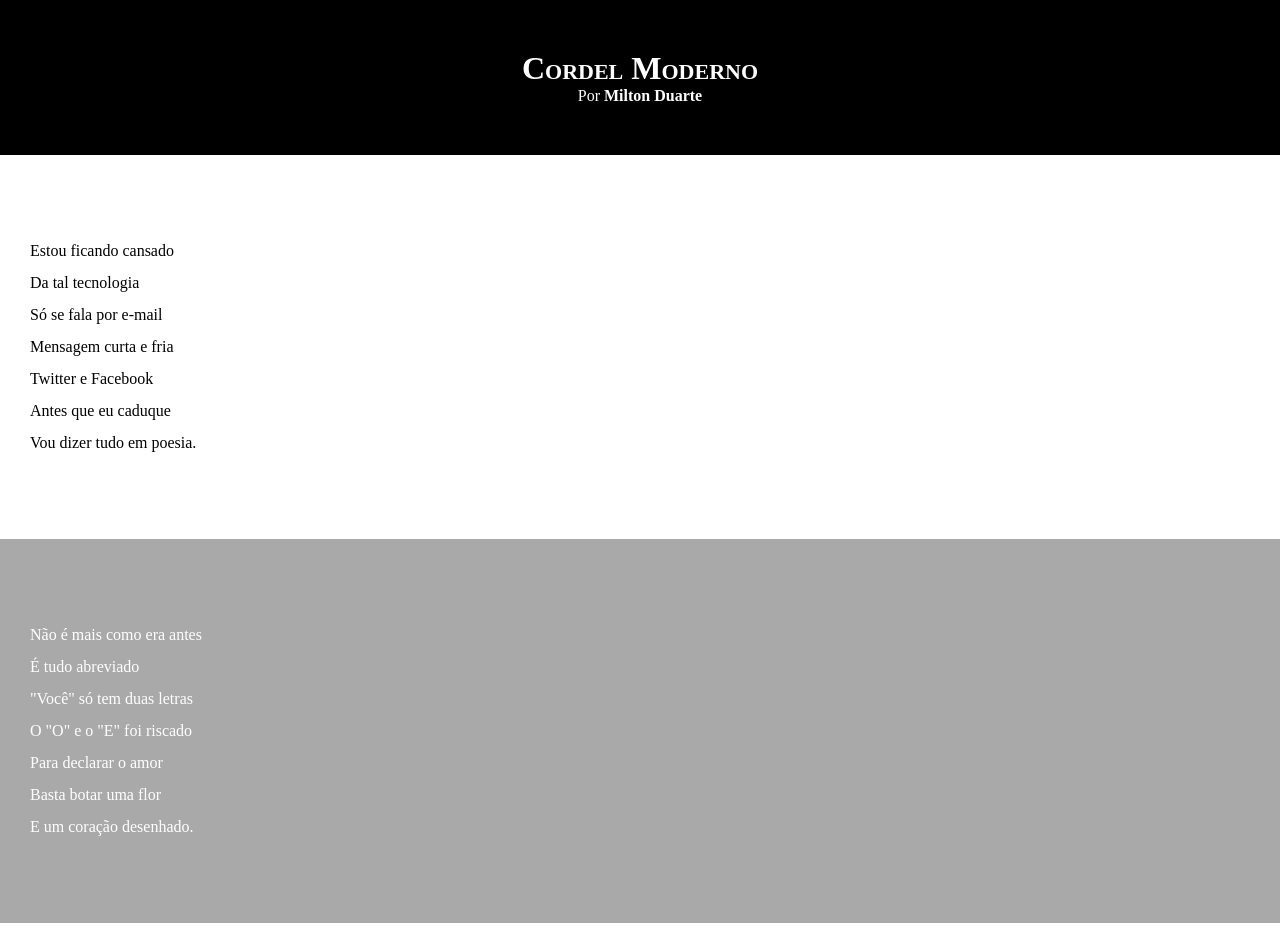
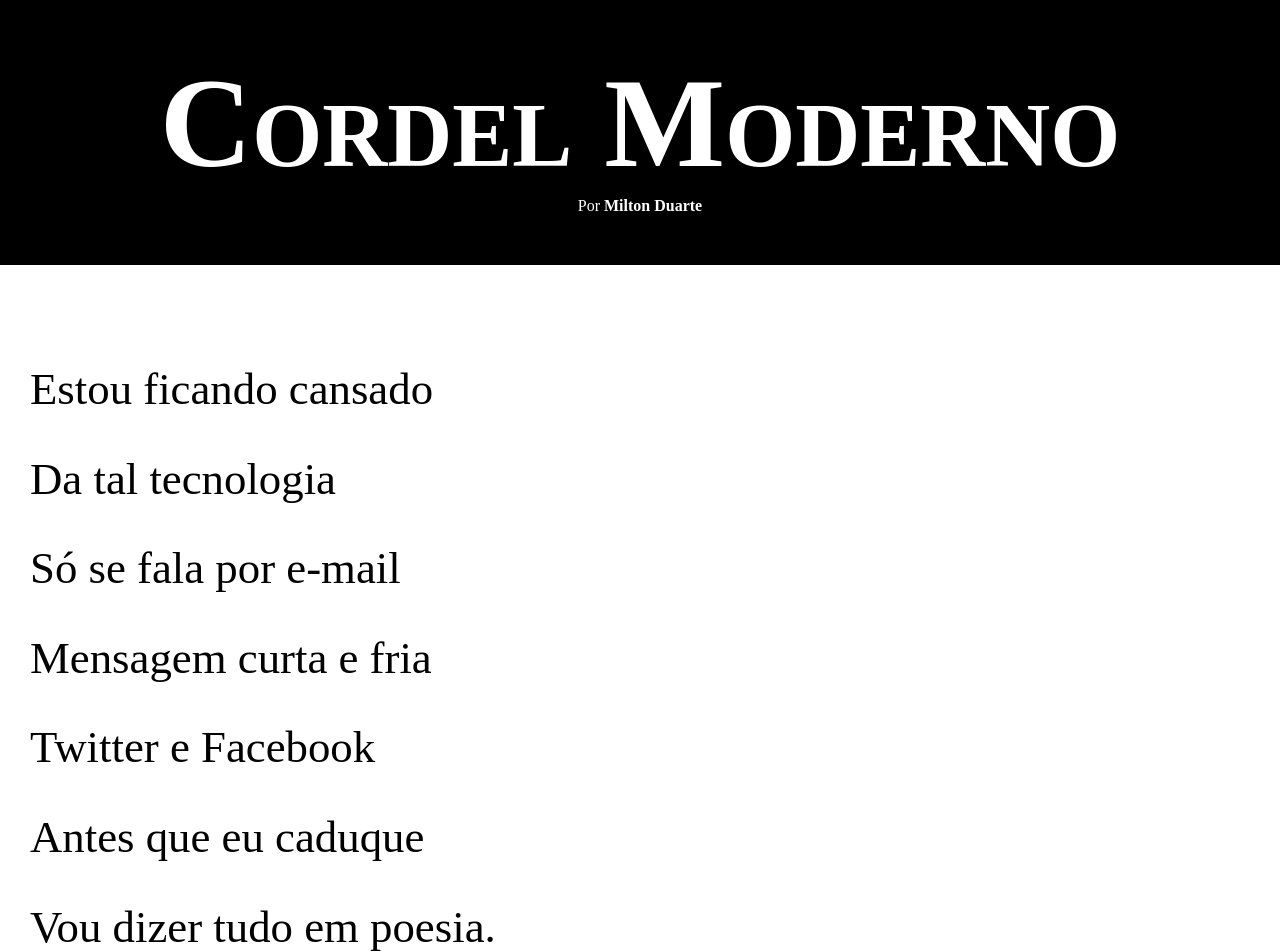
Before and after one commit to GuhFull/HTML5-CSS3, a plain HTML site: page Desafios/Desafio 12/index.html in a window 1280 px wide. Shown: the top 951 px of the page. Drawn offline with Linux system fonts and the light colour scheme.

Commit message:
atualizei o projeto

```diff
--- a/Desafios/Desafio 12/estilo/style.css
+++ b/Desafios/Desafio 12/estilo/style.css
@@ -1,4 +1,16 @@
 @charset "UTF-8";
+
+
+@import url('https://fonts.googleapis.com/css2?family=Passion+One:wght@400;700;900&display=swap');
+
+@import url('https://fonts.googleapis.com/css2?family=Sriracha&display=swap');
+
+:root {
+    --fonte1: Verdana, Geneva, Tahoma, sans-serif;
+    --fonte2: font-family: "Passion One", sans-serif;
+    --fonte3: font-family: "Sriracha", cursive;
+}
+
 
 * {
     margin: 0px;
@@ -8,6 +20,7 @@
 html,body {
     min-height: 100vh;
     background-color: darkgray;
+    font-size: var(--fonte1);
 }
 
 header {
@@ -19,6 +32,8 @@ header {
 header > h1 {
     padding-top: 50px;
     font-variant: small-caps;
+    font-family: var(--fonte2);
+    font-size: 10vw;
 }
 
 header > p {
@@ -41,6 +56,8 @@ section {
     padding-bottom: 10vh;
     line-height: 2em;
     padding-left: 30px;
+    font-family: var(--fonte3);
+    font-size: 3.5vw;
 }
 
 section.normal {
@@ -54,7 +71,8 @@ section.imagem {
 }
 
 section.imagem > p {
-    width: 400px;
+    display: inline-block;
+    padding: 5px;
     background-color: rgba(0, 0, 0, 0.253);
 }
 
```
